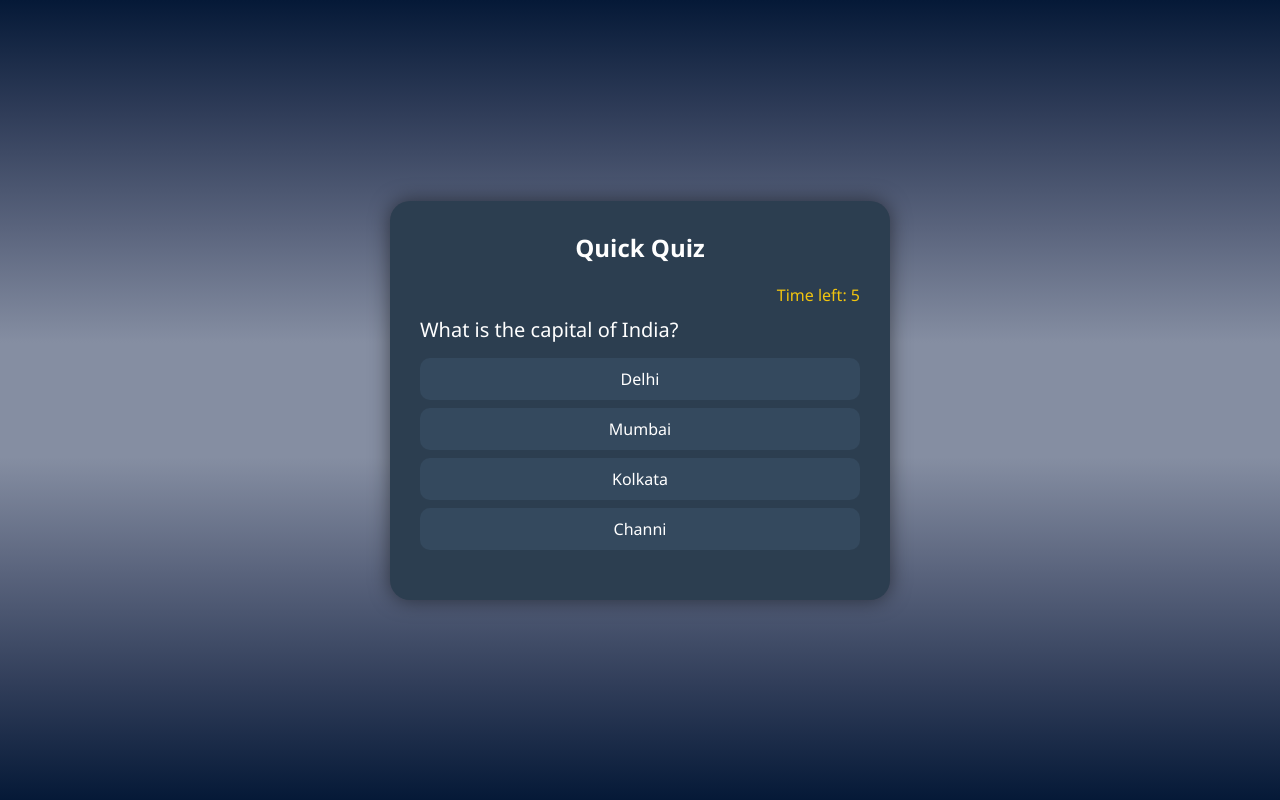
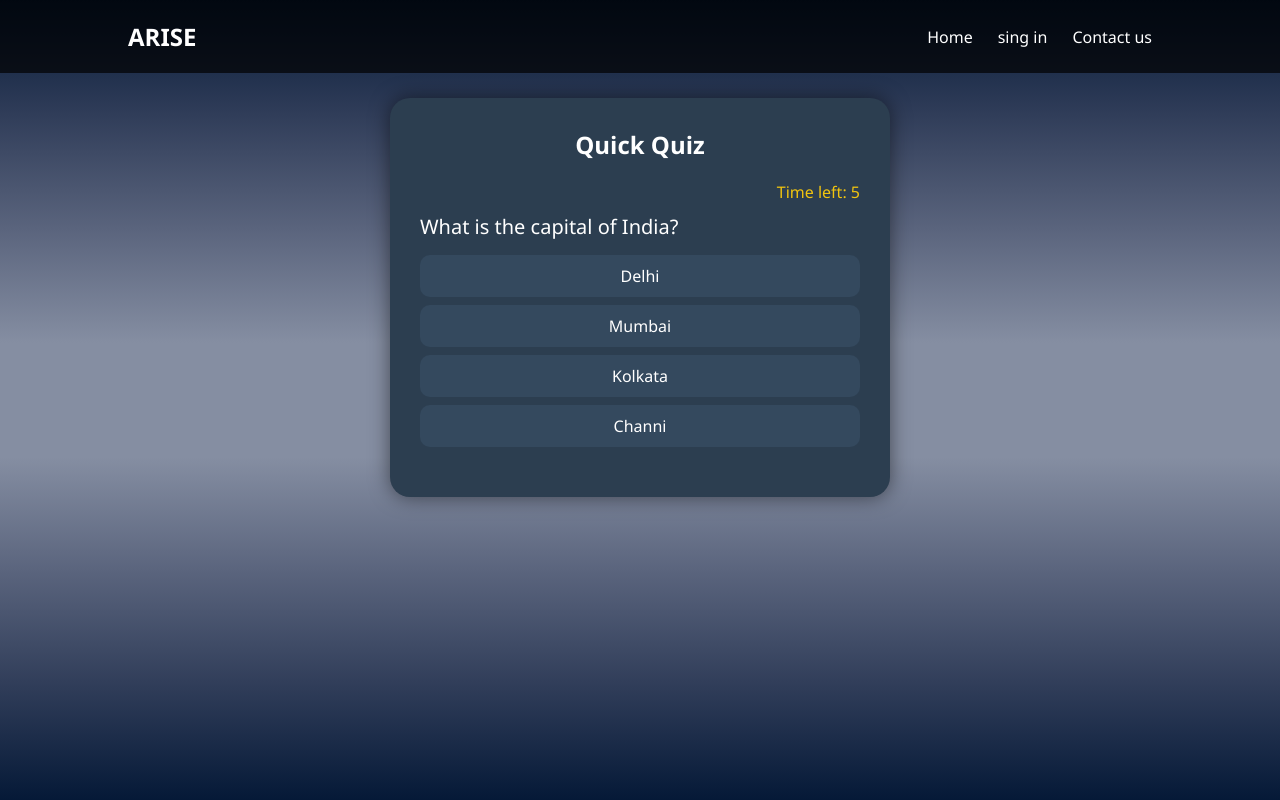
Before and after one commit to lekh06/quiz-with-timer, a plain HTML site: page index.html in a window 1280 px wide. Drawn offline with Linux system fonts and the light colour scheme.

Commit message:
Add files via upload

```diff
--- a/index.html
+++ b/index.html
@@ -14,13 +14,50 @@
     body {
       background-image:linear-gradient( #051937, #303d59, #5a647d, #858ea2,#858ea2, #5a647d,#303d59,#051937);
       color: #fff;
+      gap: 25px;
       display: flex;
-      align-items: center;
-      justify-content: center;
+      flex-direction: column;
       height: 100vh;
     }
+    .navbar {
+      display: flex;
+      justify-content: space-between;
+      align-items: center;
+      padding: 20px 10%;
+      background-color: rgba(0, 0, 0, 0.7);
+      width: 100%;
+      z-index: 10;
+    }
 
+    .logo {
+      font-size: 1.5rem;
+      font-weight: bold;
+      color: white;
+    }
+
+    .nav-links {
+      list-style: none;
+      display: flex;
+      gap: 25px;
+    }
+
+    .nav-links a {
+      color: white;
+      text-decoration: none;
+      font-size: 1rem;
+      transition: color 0.3s;
+    }
+
+    .nav-links a:hover {
+      color: #ffcc00;
+    }
+    .box{
+      display: flex;
+          align-items: center;
+          justify-content: center;
+    }
     .quiz-container {
+
       background: #2c3e50;
       padding: 30px;
       border-radius: 20px;
@@ -74,6 +111,17 @@
   </style>
 </head>
 <body>
+  <header class="navbar">
+    <div class="logo">ARISE</div>
+    <nav>
+      <ul class="nav-links">
+        <li><a href="https://AriseLekh.github.io/home/">Home</a></li>
+        <li><a href="https://lekh06.github.io/singin/">sing  in</a></li>
+        <li><a href="https://lekh06.github.io/contect/">Contact us</a></li>
+      </ul>
+    </nav>
+  </header>
+  <div class="box">
   <div class="quiz-container">
     <h2>Quick Quiz</h2>
     <div class="timer" id="timer">Time left: 10</div>
@@ -81,7 +129,7 @@
     <div class="options" id="options"></div>
     <div class="result" id="result"></div>
   </div>
-
+  </div>
   <script>
     const quizData = [
       {
```
